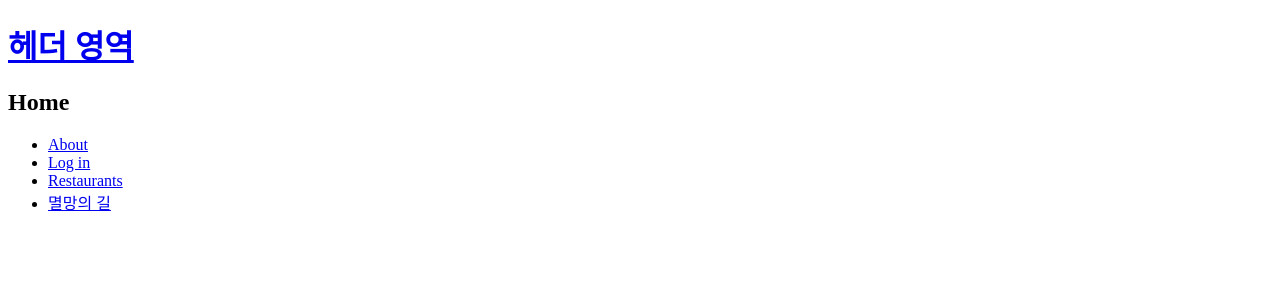
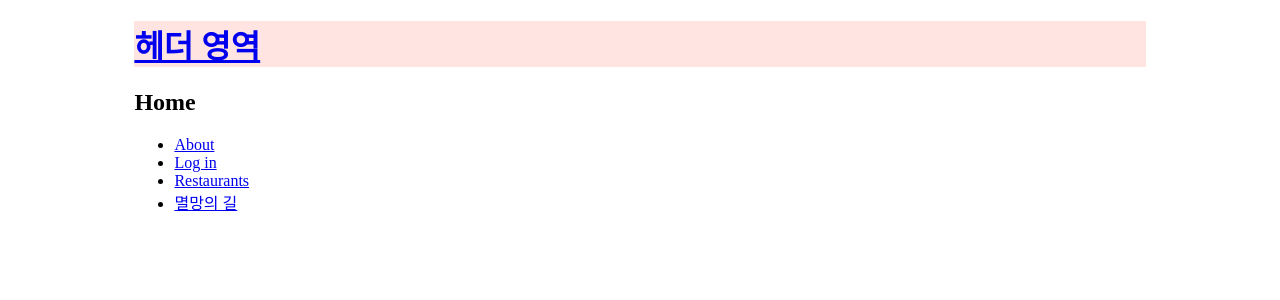
Before and after one commit to CodeSoom/react-week8-assignment-1, a React app: page / in a window 1280 px wide. Shown: the top 300 px of the page. Built offline with nearby package versions, Linux system fonts and the light colour scheme; the HTML template or start-up script is replaced by a standard one.

Commit message:
header background 색상 변경

```diff
--- a/package.json
+++ b/package.json
@@ -41,6 +41,8 @@
     "webpack-dev-server": "^3.11.2"
   },
   "dependencies": {
+    "@emotion/core": "^11.0.0",
+    "@emotion/styled": "^11.3.0",
     "react": "^17.0.2",
     "react-dom": "^17.0.2",
     "react-redux": "^7.2.4",
--- a/src/App.jsx
+++ b/src/App.jsx
@@ -5,6 +5,8 @@ import {
 } from 'react-router-dom';
 
 import { useDispatch } from 'react-redux';
+
+import styled from '@emotion/styled';
 
 import HomePage from './HomePage';
 import AboutPage from './AboutPage';
@@ -17,6 +19,15 @@ import { setAccessToken } from './actions';
 
 import { loadItem } from './services/storage';
 
+const Container = styled.div({
+  margin: '0 auto',
+  width: '80%',
+});
+
+const Header = styled.header({
+  backgroundColor: '#FFE4E1',
+});
+
 export default function App() {
   const dispatch = useDispatch();
 
@@ -26,12 +37,12 @@ export default function App() {
   }
 
   return (
-    <div>
-      <header>
+    <Container>
+      <Header>
         <h1>
           <Link to="/">헤더 영역</Link>
         </h1>
-      </header>
+      </Header>
       <Switch>
         <Route exact path="/" component={HomePage} />
         <Route path="/about" component={AboutPage} />
@@ -40,6 +51,6 @@ export default function App() {
         <Route path="/restaurants/:id" component={RestaurantPage} />
         <Route component={NotFoundPage} />
       </Switch>
-    </div>
+    </Container>
   );
 }
```
Also changed, not shown: 1 other file (tests, documents, lock files or other folders).
